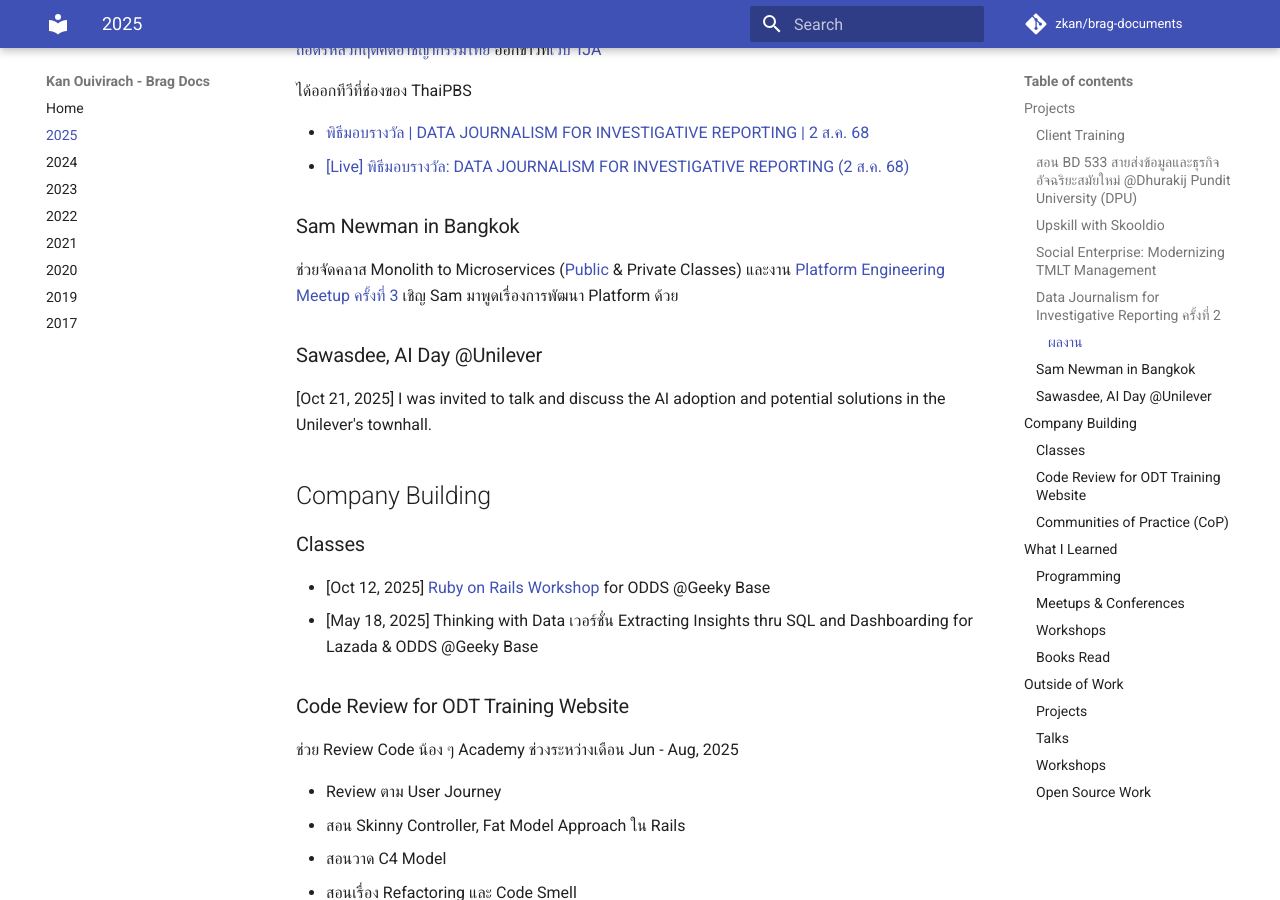
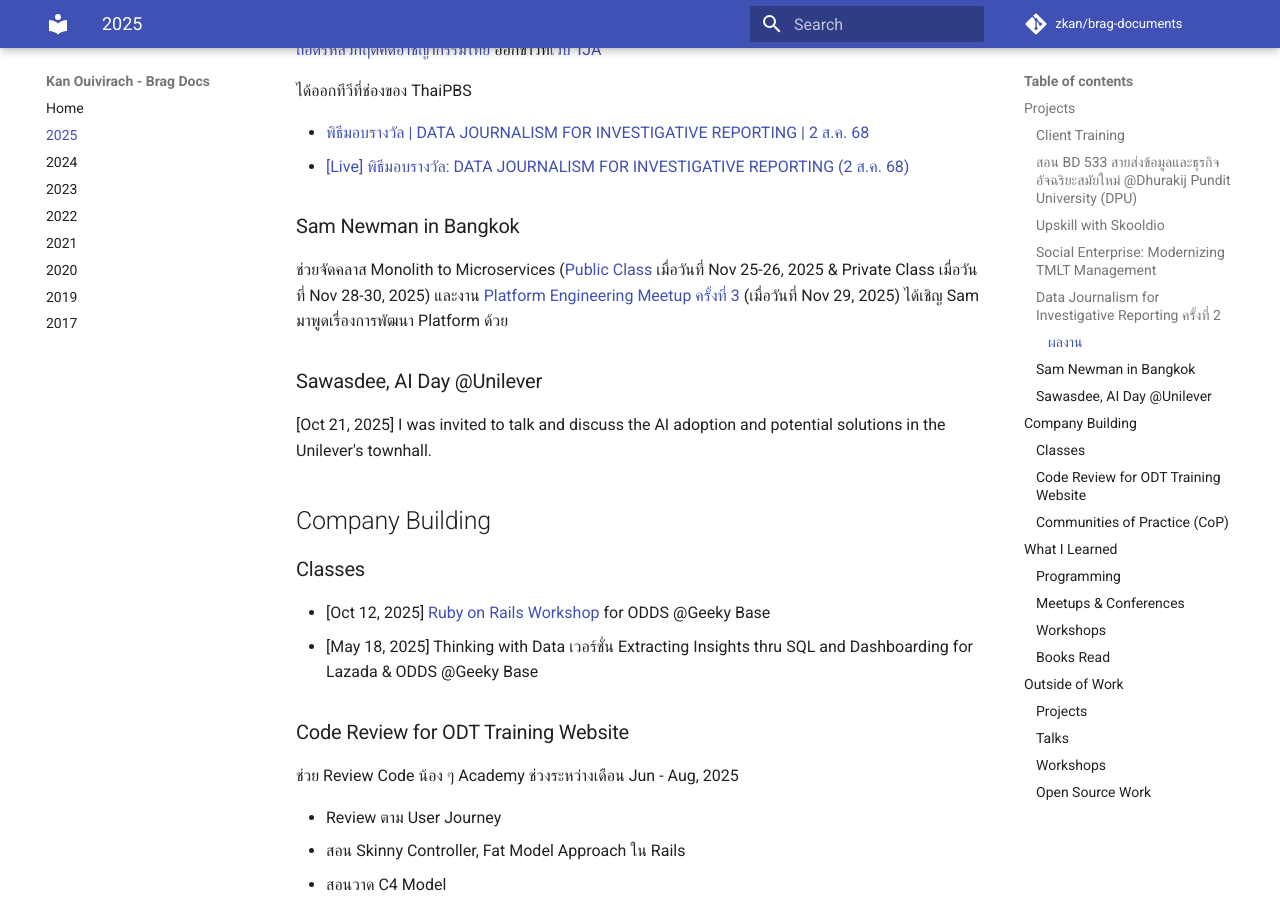
Before and after one commit to zkan/brag-documents, an MkDocs documentation site: the page built from docs/2025.md, in a window 1280 px wide and 900 px high, scrolled down 1486 px. Built offline with MkDocs 1.6.1 and Material for MkDocs 9.7.7, drawn with Linux system fonts in a browser that asks for light colours; comment, search, counter and statistics services are not loaded.

Commit message:
Revise and add more info

```diff
--- a/docs/2025.md
+++ b/docs/2025.md
@@ -73,11 +73,12 @@
 
 ### Sam Newman in Bangkok
 
-ช่วยจัดคลาส Monolith to Microservices
-([Public](https://training.odds.team/events/monolith-to-microservices-by-sam-newman){target=_blank}
-& Private Classes) และงาน [Platform Engineering Meetup ครั้งที่
+ช่วยจัดคลาส Monolith to Microservices ([Public
+Class](https://training.odds.team/events/monolith-to-microservices-by-sam-newman){target=_blank}
+เมื่อวันที่ Nov 25-26, 2025 & Private Class เมื่อวันที่ Nov 28-30, 2025) และงาน [Platform
+Engineering Meetup ครั้งที่
 3](https://training.odds.team/events/platform-engineering-meetup-3-sam-newman){target=_blank}
-เชิญ Sam มาพูดเรื่องการพัฒนา Platform ด้วย
+(เมื่อวันที่ Nov 29, 2025) ได้เชิญ Sam มาพูดเรื่องการพัฒนา Platform ด้วย
 
 ### Sawasdee, AI Day @Unilever
 
```
